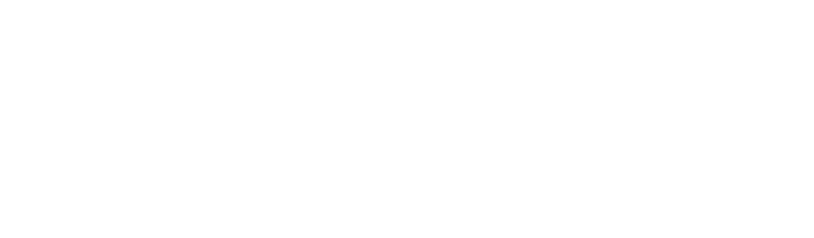
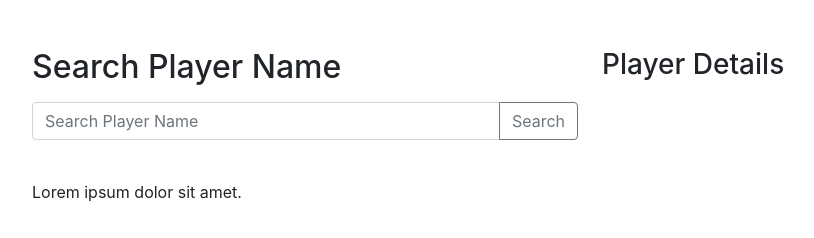
Before and after one commit to Ridwan-Suhel/sportsDBJS, a plain HTML site: page index.html in a window 1280 px wide. Shown: the whole page, without its empty margins (50-864 px from the left). Drawn offline with nearby package versions, Linux system fonts and the light colour scheme.

Commit message:
ui complete

```diff
--- a/index.html
+++ b/index.html
@@ -18,10 +18,43 @@
       </div>
     </div> -->
 
-    <section class="search-player">
+    <section class="search-player mt-5">
       <div class="container">
         <div class="row">
-          <div class="col-md-6"></div>
+          <!-- search field  -->
+          <div class="col-md-6">
+            <h2>Search Player Name</h2>
+
+            <div class="input-group my-3">
+              <input
+                type="text"
+                class="form-control"
+                placeholder="Search Player Name"
+                aria-label="Recipient's username"
+                aria-describedby="button-addon2"
+              />
+              <button
+                class="btn btn-outline-secondary"
+                type="button"
+                id="button-addon2"
+              >
+                Search
+              </button>
+            </div>
+            <!-- search-result -->
+            <div class="row">
+              <div class="col-md-6">
+                <div class="">
+                  <img src="" alt="" />
+                  <p>Lorem ipsum dolor sit amet.</p>
+                </div>
+              </div>
+            </div>
+          </div>
+          <!-- player details -->
+          <div class="col-md-6">
+            <h3>Player Details</h3>
+          </div>
         </div>
       </div>
     </section>
--- a/style.css
+++ b/style.css
@@ -1,3 +1,7 @@
+body {
+  font-family: -apple-system, BlinkMacSystemFont, "Segoe UI", Roboto, Oxygen,
+    Ubuntu, Cantarell, "Open Sans", "Helvetica Neue", sans-serif;
+}
 img {
   width: 100%;
 }
```
